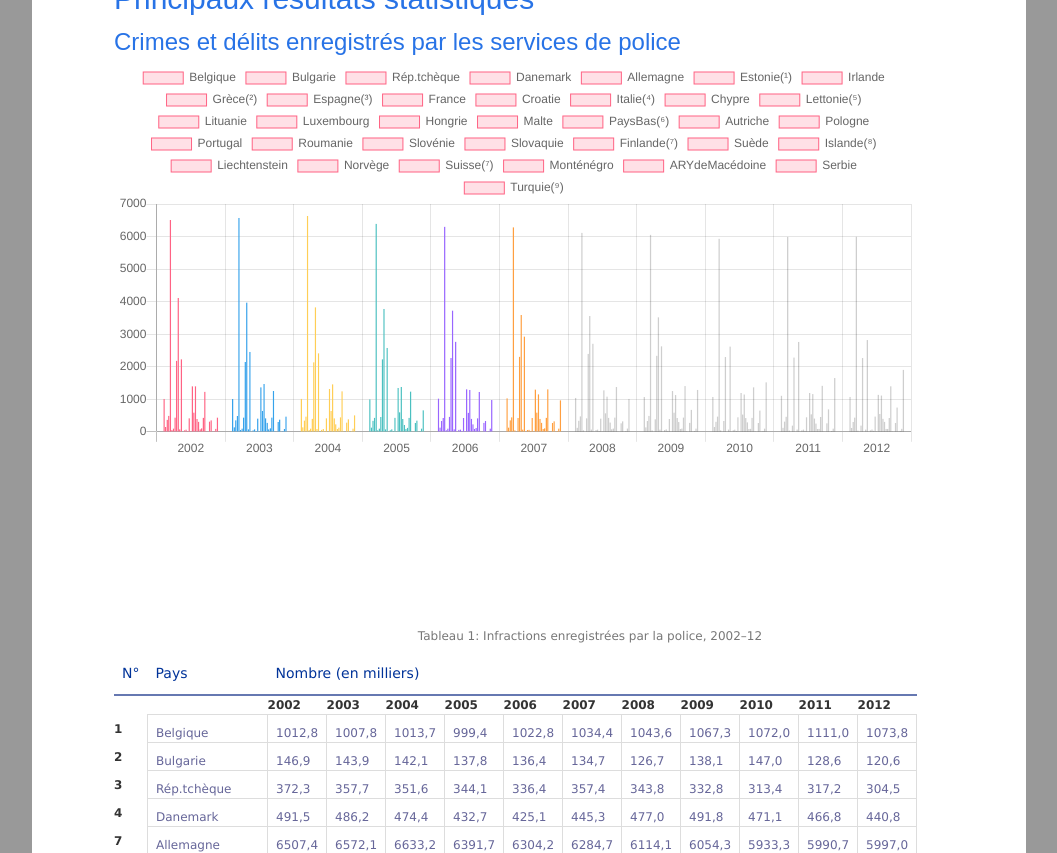
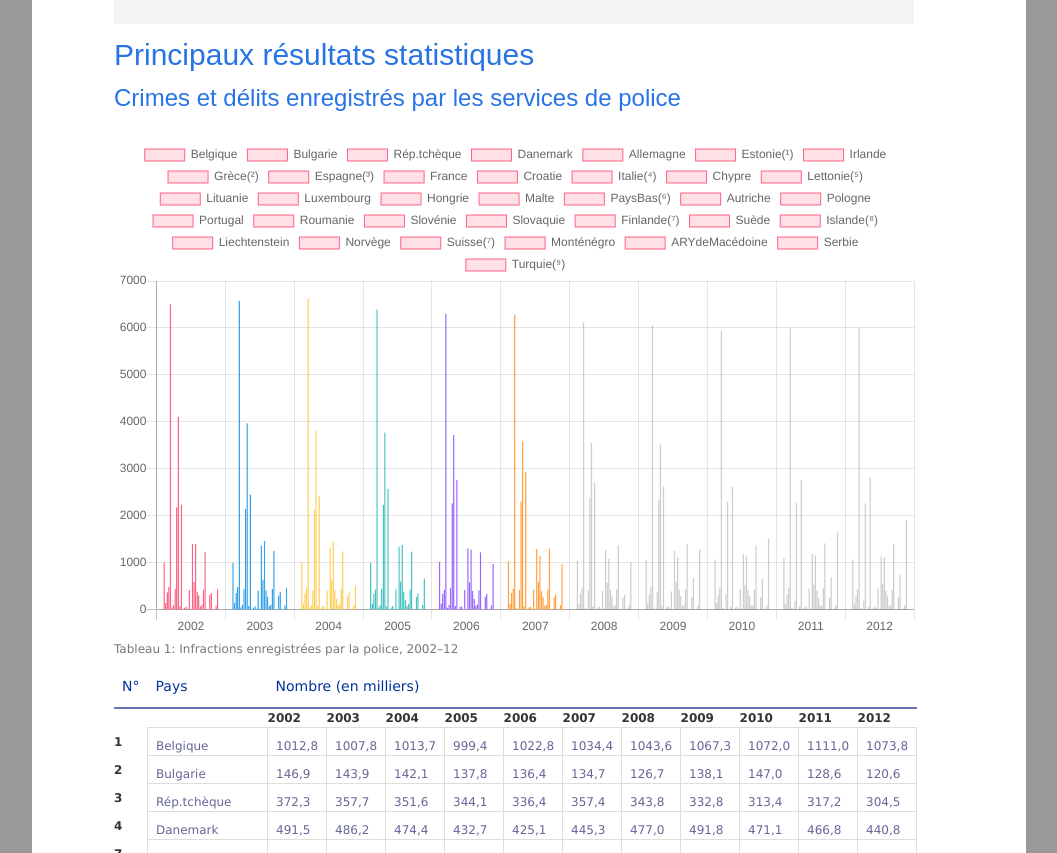
Before and after one commit to YelenaMerzlyakova/js-datavisualisation-challenge, a plain HTML site: page index.html in a window 1280 px wide. Shown: the part 1109-1962 px from the top of the page, without its empty margins (111-1168 px from the left). Drawn offline with nearby package versions, Linux system fonts and the light colour scheme; a web font is replaced by a local one.

Commit message:
cleaner code

```diff
--- a/app.js
+++ b/app.js
@@ -1,14 +1,55 @@
+//Javascript Interactivity
+
+// document.write(<noscript>
+// 	<style type="text/css">
+// 		#canvas1, #canvas2, #canvas3 {
+//             display:none;
+//         }
+// 	</style>
+// </noscript>);
+
+// window.onload = function(){
+//     document.getElementsByClassName('noJS').style.display='block';
+//    }
+
+
+// first canvas
 let canvas1 = document.createElement("canvas");
-let table1 = document.querySelector("#table1 > caption");
-table1.insertBefore(canvas1, table1.childNodes[0]);
+canvas1.id = "canvas1";
+canvas1.style.width = "100px";
+canvas1.style.height = "50px";
+canvas1.classList.add("noJS");
+let body = document.getElementById("bodyContent");
+body.insertBefore(canvas1, body.childNodes[0]);
+
+// second canvas
+let canvas2 = document.createElement("canvas");
+canvas2.id = "canvas2";
+canvas2.style.width = "800px";
+canvas2.style.height = "500px";
+canvas2.classList.add("noJS");
+let caption1 = document.querySelector("#table1 > caption");
+caption1.insertBefore(canvas2, caption1.childNodes[0]);
+
+// third canvas
+let canvas3 = document.createElement("canvas");
+canvas3.id = "canvas3";
+canvas3.style.width = "800px";
+canvas3.style.height = "500px";
+canvas3.classList.add("noJS");
+let caption2 = document.querySelector("#table2 > caption");
+caption2.insertBefore(canvas3, caption2.childNodes[0]);
+
+// Second Chart
+// Charts.js syntax
 
 function BuildChart(labels, dataSets, chartTitle) {
-    var ctx = document.getElementById('myChart').getContext('2d');
+    var ctx = document.getElementById('canvas2').getContext('2d');
     var myChart = new Chart(ctx, {
         type: 'bar',
         data: {
             labels: labels,// Our labels
-            datasets: dataSets,
+            datasets: dataSets, // array of json objects
         },
         options: {
 
@@ -18,36 +59,26 @@ function BuildChart(labels, dataSets, chartTitle) {
 }
 
 var table = document.getElementById('table1');
-var subHeaders = [];
+var subHeaders = []; // first label of my chart
 
-
+// label
 for (var i = 2; i < table.rows[1].cells.length; i++) {
     subHeaders[i-2] = table.rows[1].cells[i].innerHTML.toLowerCase().replace(/ /gi, '');
 }
 
-
-var dataSets = [];
-
-// function colorGen () {
-//   var generateColor = Math.floor(Math.random() * 256 );
-//   return generateColor;
-// }
-
-for (var i = 2; i < table.rows.length; i++) {
+// label and value datasets
+var dataSets = []; // empty array for the futurechart
+for (var i = 2; i < table.rows.length; i++) { // loop through entire table
     var tableRow = table.rows[i];
     var values = [];
-    for (var k = 1; k < tableRow.cells.length; k++) {
+    for (var k = 1; k < tableRow.cells.length; k++) { // loop through rows of the table
         if (k == 1) {
-            var country = tableRow.cells[k].innerHTML;
-            // var color;
-            // for ( var i = 0; i < 10; i += 1) {
-            //    color = 'rgb(' + colorGen() + ',' + colorGen() + ',' + colorGen() + ')';
-        //  }
+            var country = tableRow.cells[k].innerHTML; //countries, second label to the chart
         } else {
-            values.push(parseInt(tableRow.cells[k].innerHTML));
+            values.push(parseInt(tableRow.cells[k].innerHTML)); // values of the chart
         }
     }
-
+// json object
     var json = {
         label: country, // Name the series
         data: values, // Our values
@@ -69,151 +100,18 @@ for (var i = 2; i < table.rows.length; i++) {
         ],
         borderWidth: 1 // Specify bar border width
     };
+    // pushing json objects into an array, datasets
 
     dataSets.push(json);
 }
-var chart = BuildChart(subHeaders, dataSets, "Pays");
+var chart = BuildChart(subHeaders, dataSets, "Pays"); // execute chart
 
 
-// let canvas1 = document.createElement("canvas");
-// let table1 = document.querySelector("#table1 > caption");
-// table1.insertBefore(canvas1, table1.childNodes[0]);
-
-// function BuildChart(labels, values, chartTitle) {
-//     var ctx = document.getElementById('myChart').getContext('2d');
-//     var myChart = new Chart(ctx, {
-//       type: 'line',
-//       data: {
-//         labels: labels,// Our labels
-//         datasets: [{
-//           label: chartTitle, // Name the series
-//           data: values, // Our values
-//           backgroundColor: [ // Specify custom colors
-//             'rgba(255, 99, 132, 0.2)',
-//             'rgba(54, 162, 235, 0.2)',
-//             'rgba(255, 206, 86, 0.2)',
-//             'rgba(75, 192, 192, 0.2)',
-//             'rgba(153, 102, 255, 0.2)',
-//             'rgba(255, 159, 64, 0.2)'
-//           ],
-//           borderColor: [ // Add custom color borders
-//             'rgba(255,99,132,1)',
-//             'rgba(54, 162, 235, 1)',
-//             'rgba(255, 206, 86, 1)',
-//             'rgba(75, 192, 192, 1)',
-//             'rgba(153, 102, 255, 1)',
-//             'rgba(255, 159, 64, 1)'
-//           ],
-//           borderWidth: 1 // Specify bar border width
-//         }]
-//       },
-//       options: {
-//         responsive: true, // Instruct chart js to respond nicely.
-//         maintainAspectRatio: false, // Add to prevent default behavior of full-width/height
-//       }
-//     });
-//     return myChart;
-//   }
-
-// var table = document.getElementById('table1');
-// var json = []; // First row needs to be headers
-// var json2 = [];
-// var headers =[];
-// var subHeaders = [];
-// for (var i = 1; i < table.rows[0].cells.length; i++) {
-//   headers[i] = table.rows[0].cells[i].innerHTML.toLowerCase().replace(/ /gi, '');
-// }
-
-// for (var i = 1; i < table.rows[1].cells.length; i++) {
-//     subHeaders[i] = table.rows[1].cells[i].innerHTML.toLowerCase().replace(/ /gi, '');
-//   }
-// console.log(headers);
-// console.log(subHeaders);
-
-// for (var i = 1; i < table.rows.length; i++) {
-//      var tableRow = table.rows[i];
-//      var tableRow2 = table.rows[i];
-//      var rowData = {};
-//      var rowData2 = {};
-//     // console.log(table.rows[i]);
-// //     // console.log(table.rows[1]);
-//      for (var j = 1; j < tableRow.cells.length; j++) {
-//        rowData[headers[j]] = tableRow.cells[j].innerHTML;
-//        //console.log(rowData[headers[j]] = tableRow.cells[j].innerHTML);
-//      }
-
-//      for (var k = 1; k < tableRow2.cells.length; k++) {
-//          rowData2[subHeaders[k]] = tableRow2.cells[k].innerHTML;
-//      }
-//      console.log(rowData);
-//      json.push(rowData);
-//      json2.push(rowData2);
-//    }
-
-//    console.log(json);
-//    console.log(json2);
-
-//   //  var myJson = JSON.stringify(json);
-//   //  console.log(myJson);
-//   //  7
-//   //  var data  = [];
-//   //  for (let i = 0; i < json2.length; i++) {
-//   //   moves.push(response.data.moves[i].move.name);
-//   //   pokemonMoves[i].innerHTML = moves[i];
-//   // }
-
-//   //Map JSON values back to label array
-
-//       var labelz = json.map(function (e) {
-//       return e.pays;
-//     });
-//    console.log(labelz); // ["2016", "2017", "2018", "2019"]
-
-//    var labels = labelz.slice(1,5);
-
-//    var valuez = json.map(function (e) {
-//     return e.undefined;
-//   });
-//  console.log(valuez); // ["2016", "2017", "2018", "2019"]
-
-//  var values = valuez.slice(1,5);
-
-
-// console.log(labels);
-
-
-
-// console.log(values);
-
-   //var values = json2[i];
-  //  var values = 0;
-
-  //  for(var i = 0; i < json2.length; i++ ) {
-    //console.log( json2[i]); //shows eBay, Facebook, etc;
-//}
-
-
-   //var values = json2.map(function (e) {
-  //    return e.nombre;
-  //   });
-  //  console.log(values); // ["2016", "2017", "2018", "2019"]
-
-//   var sublabels = json2.map(function (e) {
-//     return e."2002";
-//   });
-//   console.log(sublabels); // ["2016", "2017", "2018", "2019"]
-
-//   // Map JSON values back to values array
-//   var values = json.map(function (e) {
-//     return e.nombre(enmilliers);
-//   });
-//   console.log(values); // ["10", "25", "55", "120"]
-// var chart = BuildChart(labels, values, "Whatever");
-
+// Third Chart
 
 
 function BuildCharttwo(labels, dataSets, chartTitle) {
-    var ctx = document.getElementById('secondChart').getContext('2d');
+    var ctx = document.getElementById('canvas3').getContext('2d');
     var myChartz = new Chart(ctx, {
         type: 'bar',
         data: {
@@ -240,29 +138,20 @@ console.log(headers);
 
 var dataSetz = [];
 
-// function colorGen () {
-//   var generateColor = Math.floor(Math.random() * 256 );
-//   return generateColor;
-// }
-
 for (var i = 2; i < table.rows.length; i++) {
     var tableRowz = table.rows[i];
     var valuez = [];
     for (var k = 1; k < tableRowz.cells.length; k++) {
         if (k == 1) {
             var countryz = tableRowz.cells[k].innerHTML;
-            // var color;
-            // for ( var i = 0; i < 10; i += 1) {
-            //    color = 'rgb(' + colorGen() + ',' + colorGen() + ',' + colorGen() + ')';
-        //  }
         } else {
             valuez.push(parseInt(tableRowz.cells[k].innerHTML));
         }
     }
 
     var jsonz = {
-        label: countryz, // Name the series
-        data: valuez, // Our values
+        label: countryz,
+        data: valuez,
         backgroundColor: [ // Specify custom colors
             'rgba(255, 99, 132, 0.2)',
             'rgba(54, 162, 235, 0.2)',
@@ -279,7 +168,7 @@ for (var i = 2; i < table.rows.length; i++) {
                 'rgba(153, 102, 255, 1)',
                 'rgba(255, 159, 64, 1)'
             ],
-        borderWidth: 1 // Specify bar border width
+        borderWidth: 1
     };
 
     dataSetz.push(jsonz);
--- a/index.html
+++ b/index.html
@@ -787,7 +787,7 @@
                 <span class="mw-headline" id="Crimes_et_d.C3.A9lits_enregistr.C3.A9s_par_les_services_de_police">Crimes et délits enregistrés par les services de police</span>
               </h3>
 
-              <canvas id="myChart" width="400" height="200"></canvas>
+
               <table cellspacing="0" cellpadding="0" id="table1">
                 <caption> Tableau 1: Infractions enregistrées par la police, 2002–12</caption>
                 <thead>
@@ -1492,7 +1492,6 @@
               <h4>
                 <span class="mw-headline" id="Homicides">Homicides</span>
               </h4>
-              <canvas id="secondChart" width="400" height="200"></canvas>
               <table cellspacing="0" cellpadding="0" id="table2">
                 <caption>Population carcérale, moyenne par an, 2007–09 et 2010–12
                   <br> (pour 100 000 habitants)</caption>
```
Lines whose indentation alone changed are shown as unchanged.
